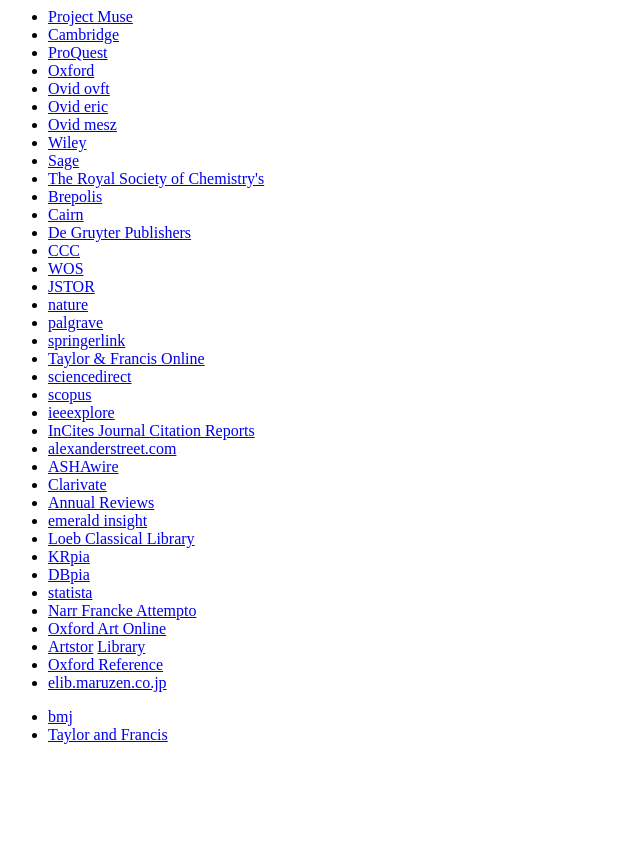
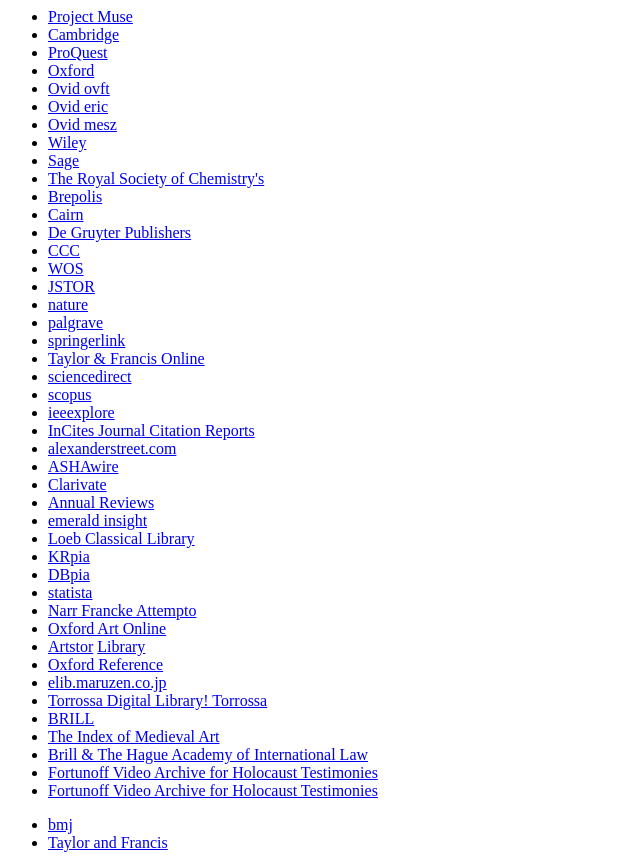
Before and after one commit to ffzg/via-proxy, a plain HTML site: page index.html in a window 1280 px wide. Shown: the whole page, without its empty margins (0-640 px from the left). Before the commit the page ends 800 px from the top, so only its background shows below. Drawn offline with Linux system fonts and the light colour scheme.

Commit message:
more sources

```diff
--- a/index.html
+++ b/index.html
@@ -55,7 +55,13 @@
 <a href="https://library.artstor.org.p.vbz.ffzg.hr">Library</a>
 <li><a href="https://www.oxfordreference.com.p.vbz.ffzg.hr">Oxford Reference</a>
 <li><a href="https://elib.maruzen.co.jp.p.vbz.ffzg.hr/">elib.maruzen.co.jp</a>
+<li><a href="https://access.torrossa.com.p.vbz.ffzg.hr/">Torrossa Digital Library! Torrossa</a>
+<li><a href="https://referenceworks.brillonline.com.p.vbz.ffzg.hr/">BRILL</a>
+<li><a href="https://theindex.princeton.edu.p.vbz.ffzg.hr/">The Index of Medieval Art</a>
+<li><a href="https://brill.com.p.vbz.ffzg.hr/">Brill &amp; The Hague Academy of International Law</a>
 
+<li><a href="https://fortunoff.library.yale.edu.p.vbz.ffzg.hr/">Fortunoff Video Archive for Holocaust Testimonies</a>
+<li><a href="https://fortunoff.aviaryplatform.com.p.vbz.ffzg.hr/">Fortunoff Video Archive for Holocaust Testimonies</a>
 
 
 <!--
```
